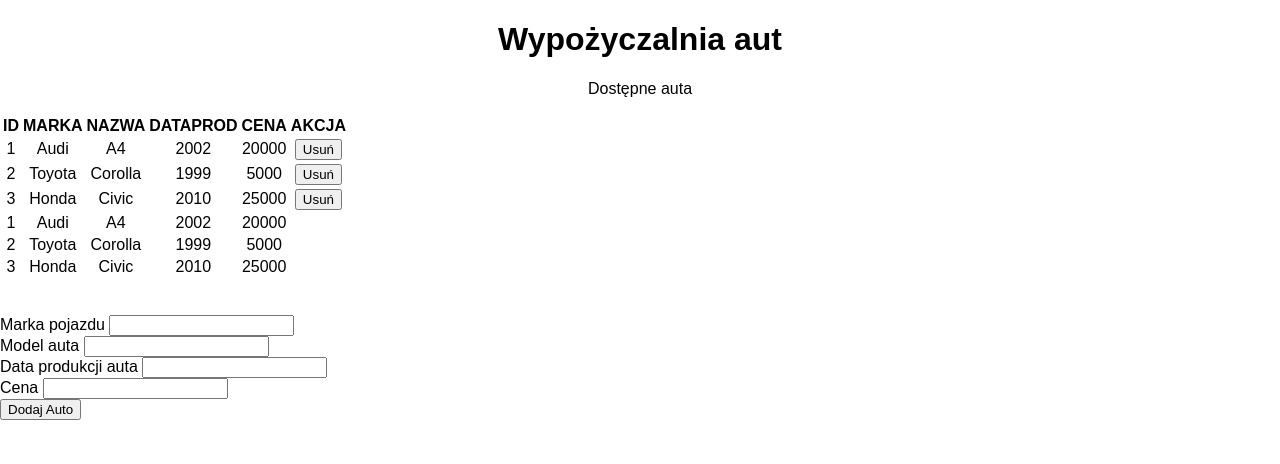
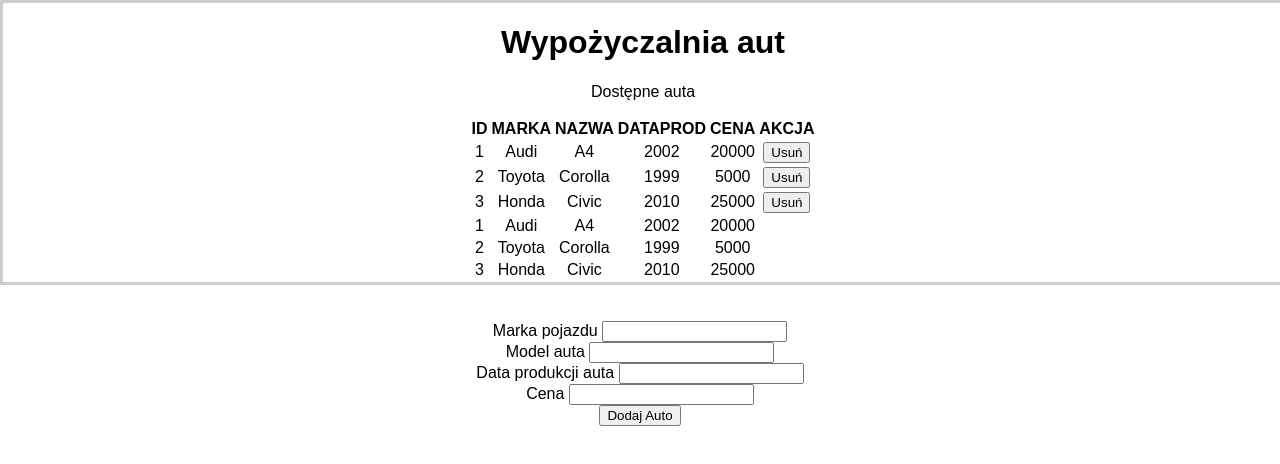
Before and after one commit to mluniewski/WypozyczalniaAut, a React (Create React App) app in the folder lists-conditionals--lists-finished/: page / in a window 1280 px wide. Shown: the top 464 px of the page. Built offline with nearby package versions, Linux system fonts and the light colour scheme.

Commit message:
commit on 'master'

```diff
--- a/lists-conditionals--lists-finished/src/AddCar/AddCar.js
+++ b/lists-conditionals--lists-finished/src/AddCar/AddCar.js
@@ -28,7 +28,7 @@ class addCar extends Component {
     }
     render () {
             return(
-                <form onSumbit={this.saveCar}>
+                <form onSumbit={this.saveCar} align="center">
                 <label htmlFor="marka">Marka pojazdu </label>
                 <input id="marka" name="Marka"></input>
                 <br></br>
--- a/lists-conditionals--lists-finished/src/App.css
+++ b/lists-conditionals--lists-finished/src/App.css
@@ -1,3 +1,6 @@
 .App {
   text-align: center;
+  border: 3px solid #ccc;
+  width: 100%;
+
 }
--- a/lists-conditionals--lists-finished/src/App.js
+++ b/lists-conditionals--lists-finished/src/App.js
@@ -1,11 +1,11 @@
 import React from 'react';
-import './App.css';
+import classes from './App.css';
 import CarTable from './CarListHandler/CarListHandler'
 import AddCar from '../src/AddCar/AddCar';
 
 
 function App() {
-  return <div>
+  return <div classname ={classes.App}>
   <CarTable/>
   <br></br>
   <br></br>
--- a/lists-conditionals--lists-finished/src/CarListHandler/CarListHandler.js
+++ b/lists-conditionals--lists-finished/src/CarListHandler/CarListHandler.js
@@ -11,13 +11,17 @@ class carTable extends Component {
       ]
     }
 
+    detailCar = (id) => {
+
+    }
+
     detailLook = () => {
       const cars = []
       let i = 0
       if (this.state.cars) {
         for (const car of this.state.cars){
           i++
-          cars.push(<tr key={car.id}onClick={() => this.renderCarTable(car.id)}>
+          cars.push(<tr key={car.id}onClick={() => this.detailCar(car.id)}>
 
             <td>{i}</td>
             <td>{car.marka}</td>
@@ -63,7 +67,6 @@ renderCarTable () {
                 <td>{cena}</td>
                 <td><button onClick={() => this.deleteCarHandler(index)}>{akcja}</button></td>
             </tr>
-
         )
     }
     )
@@ -79,7 +82,7 @@ render () {
         <div className="App">
         <h1 id='title' className={classes.title}>Wypożyczalnia aut</h1>
         <p>Dostępne auta</p>
-        <table id = 'cars' className={classes.cars}>
+        <table align="center" id = 'cars' className={classes.cars} >
             <tbody>
                 <tr>{this.renderCarTableHeader()}</tr>
                 {this.renderCarTable()}
```
